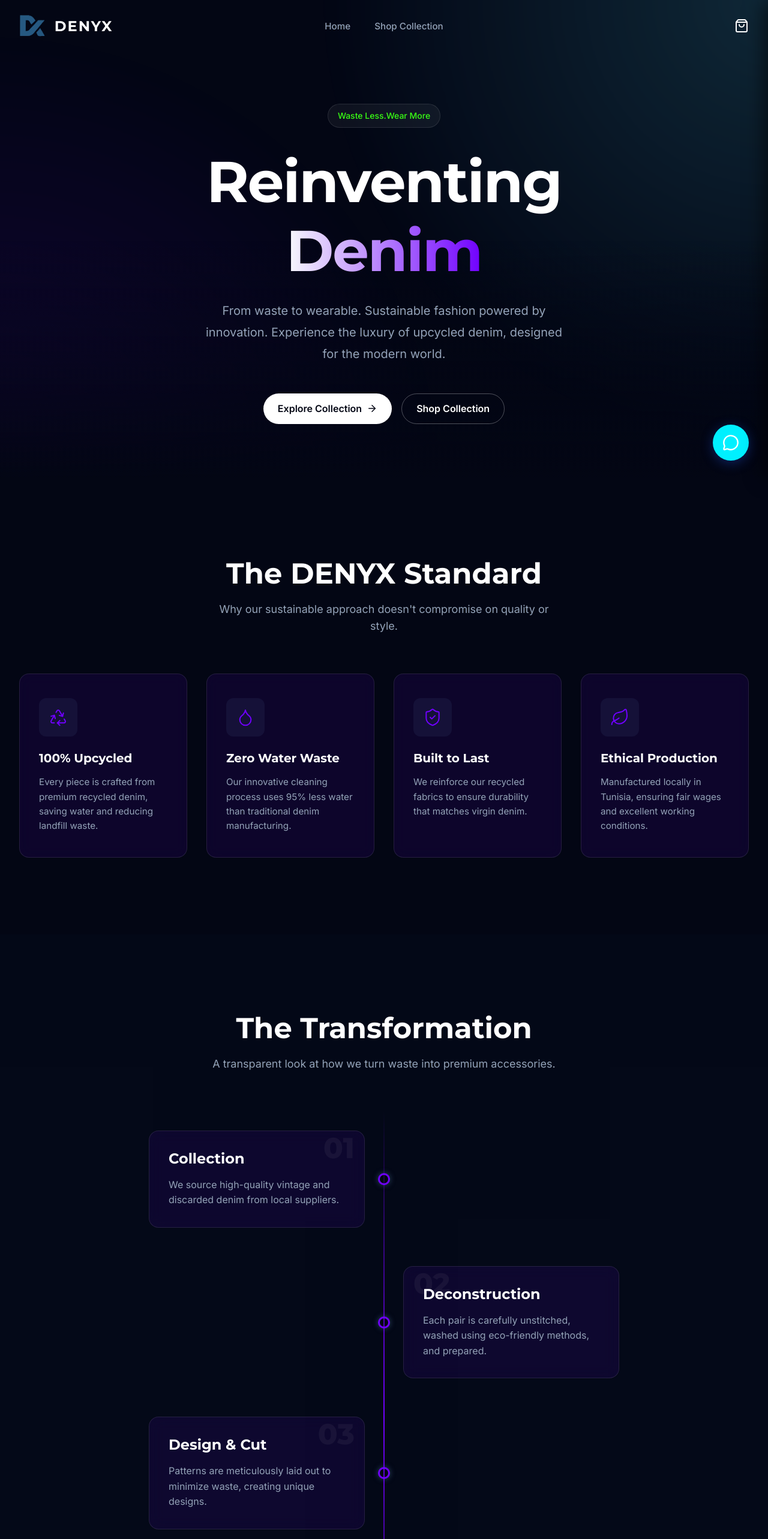
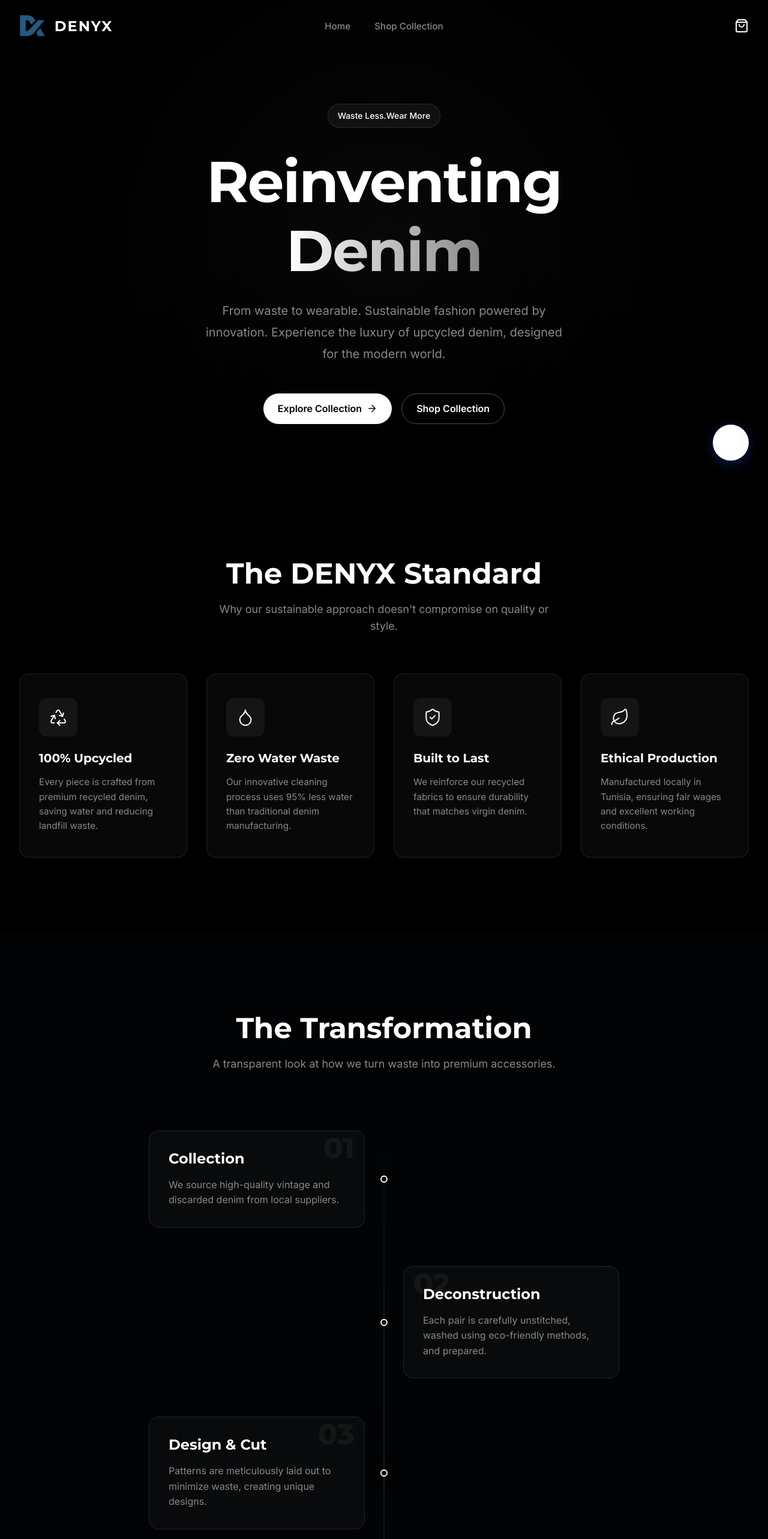
Before and after one commit to TankoDevs/denyx, a React (Vite) app: page / in a window 1280 px wide. Shown: the top 2566 px of the page at 60% size. Built offline with nearby package versions, Linux system fonts and the light colour scheme.

Commit message:
Simplify all site colors to futuristic minimalist black/white theme

```diff
--- a/src/components/CTA.css
+++ b/src/components/CTA.css
@@ -8,8 +8,8 @@
   border-radius: 24px;
   text-align: center;
   overflow: hidden;
-  background: linear-gradient(135deg, rgba(40, 91, 131, 0.2), rgba(27, 58, 104, 0.4));
-  border: 1px solid rgba(86, 125, 166, 0.3);
+  background: rgba(255, 255, 255, 0.02);
+  border: 1px solid rgba(255, 255, 255, 0.1);
 }
 
 .cta-content {
@@ -37,31 +37,7 @@
   justify-content: center;
 }
 
-.cta-shape {
-  position: absolute;
-  border-radius: 50%;
-  filter: blur(80px);
-  z-index: 1;
-  pointer-events: none;
-}
-
-.cta-shape-1 {
-  width: 300px;
-  height: 300px;
-  background: var(--color-secondary-blue);
-  top: -100px;
-  left: -100px;
-  opacity: 0.3;
-}
-
-.cta-shape-2 {
-  width: 400px;
-  height: 400px;
-  background: var(--color-primary-light);
-  bottom: -150px;
-  right: -100px;
-  opacity: 0.2;
-}
+/* Removed cta-shapes */
 
 @media (max-width: 640px) {
   .cta-container {
--- a/src/components/CartSidebar.css
+++ b/src/components/CartSidebar.css
@@ -117,7 +117,7 @@
 }
 
 .cart-item-price {
-  color: var(--color-accent-beige);
+  color: var(--color-text-main);
   font-weight: 600;
   margin-bottom: auto;
 }
@@ -164,7 +164,7 @@
 .cart-footer {
   padding: 1.5rem;
   border-top: 1px solid rgba(255, 255, 255, 0.1);
-  background: rgba(11, 19, 33, 0.8);
+  background: var(--color-bg-base);
 }
 
 .cart-total {
--- a/src/components/Features.css
+++ b/src/components/Features.css
@@ -36,14 +36,13 @@
 
 .feature-card:hover {
   transform: translateY(-8px);
-  box-shadow: var(--shadow-glow);
-  border-color: rgba(255, 255, 255, 0.2);
+  border-color: rgba(255, 255, 255, 0.3);
 }
 
 .feature-icon {
-  color: var(--color-secondary-blue);
+  color: var(--color-text-main);
   margin-bottom: 1.5rem;
-  background: rgba(86, 125, 166, 0.1);
+  background: rgba(255, 255, 255, 0.05);
   padding: 1rem;
   border-radius: 12px;
   display: inline-flex;
--- a/src/components/Footer.css
+++ b/src/components/Footer.css
@@ -1,5 +1,5 @@
 .footer {
-  background-color: #05080f; /* Even darker than base background */
+  background-color: var(--color-bg-base);
   padding-top: 5rem;
   border-top: 1px solid rgba(255, 255, 255, 0.05);
 }
@@ -45,7 +45,8 @@
 }
 
 .social-link:hover {
-  background: var(--color-secondary-blue);
+  background: var(--color-text-main);
+  color: var(--color-bg-base);
   transform: translateY(-3px);
 }
 
@@ -70,7 +71,7 @@
 }
 
 .footer-links a:hover {
-  color: var(--color-accent-beige);
+  color: var(--color-text-main);
 }
 
 .footer-bottom {
--- a/src/components/Hero.css
+++ b/src/components/Hero.css
@@ -14,11 +14,8 @@
   left: 0;
   width: 100%;
   height: 100%;
-  background: radial-gradient(circle at top right, var(--color-primary-light), transparent 50%),
-              radial-gradient(circle at bottom left, var(--color-secondary-blue), transparent 50%);
-  opacity: 0.15;
+  background: radial-gradient(circle at center, rgba(255, 255, 255, 0.03), transparent 70%);
   z-index: -2;
-  animation: bgShift 20s ease-in-out infinite alternate;
 }
 
 @keyframes bgShift {
@@ -57,9 +54,8 @@
   border-radius: 9999px;
   font-size: 0.875rem;
   font-weight: 500;
-  color: var(--color-accent-beige);
+  color: var(--color-text-main);
   margin-bottom: 2rem;
-  backdrop-filter: var(--blur-md);
 }
 
 .hero-title {
@@ -70,7 +66,7 @@
 }
 
 .text-gradient {
-  background: linear-gradient(to right, #F8FAFC, var(--color-secondary-blue));
+  background: linear-gradient(to right, #FFFFFF, #888888);
   -webkit-background-clip: text;
   -webkit-text-fill-color: transparent;
   background-clip: text;
--- a/src/components/NavBar.css
+++ b/src/components/NavBar.css
@@ -70,7 +70,7 @@
   height: 2px;
   bottom: -4px;
   left: 0;
-  background-color: var(--color-accent-beige);
+  background-color: var(--color-text-main);
   transition: var(--transition-smooth);
 }
 
@@ -115,8 +115,8 @@
   position: absolute;
   top: -8px;
   right: -8px;
-  background-color: var(--color-accent-beige);
-  color: var(--color-primary-dark);
+  background-color: var(--color-text-main);
+  color: var(--color-bg-base);
   font-size: 0.75rem;
   font-weight: 700;
   width: 20px;
@@ -133,5 +133,5 @@
 }
 
 .cart-toggle-btn:hover {
-  color: var(--color-accent-beige);
+  color: var(--color-text-muted);
 }
--- a/src/components/Process.css
+++ b/src/components/Process.css
@@ -15,8 +15,8 @@
   top: 0;
   bottom: 0;
   left: 50%;
-  width: 2px;
-  background: linear-gradient(to bottom, transparent, var(--color-secondary-blue), transparent);
+  width: 1px;
+  background: linear-gradient(to bottom, transparent, rgba(255, 255, 255, 0.2), transparent);
   transform: translateX(-50%);
   z-index: 1;
 }
@@ -62,20 +62,18 @@
   position: absolute;
   top: 50%;
   left: 50%;
-  width: 20px;
-  height: 20px;
+  width: 12px;
+  height: 12px;
   background: var(--color-bg-base);
-  border: 3px solid var(--color-secondary-blue);
+  border: 2px solid var(--color-text-main);
   border-radius: 50%;
   transform: translate(-50%, -50%);
   z-index: 3;
-  box-shadow: 0 0 10px rgba(86, 125, 166, 0.5);
   transition: var(--transition-smooth);
 }
 
 .process-step:hover .process-dot {
-  background: var(--color-secondary-blue);
-  box-shadow: 0 0 20px rgba(86, 125, 166, 0.8);
+  background: var(--color-text-main);
 }
 
 .process-number {
--- a/src/components/Products.css
+++ b/src/components/Products.css
@@ -46,7 +46,7 @@
   left: 0;
   width: 100%;
   height: 100%;
-  background: rgba(11, 19, 33, 0.4);
+  background: rgba(0, 0, 0, 0.6);
   display: flex;
   align-items: center;
   justify-content: center;
@@ -79,7 +79,7 @@
   font-size: 0.8rem;
   text-transform: uppercase;
   letter-spacing: 1px;
-  color: var(--color-secondary-blue);
+  color: var(--color-text-muted);
   margin-bottom: 0.5rem;
   font-weight: 600;
 }
@@ -93,6 +93,6 @@
 
 .product-price {
   font-size: 1rem;
-  color: var(--color-accent-beige);
+  color: var(--color-text-main);
   font-weight: 500;
 }
--- a/src/components/TradeIn.css
+++ b/src/components/TradeIn.css
@@ -8,24 +8,10 @@
   grid-template-columns: 1fr 1fr;
   gap: 4rem;
   padding: 4rem;
-  background: linear-gradient(145deg, rgba(10, 15, 28, 0.8), rgba(29, 78, 216, 0.15));
-  border: 1px solid rgba(59, 130, 246, 0.3);
-  box-shadow: 0 0 30px rgba(29, 78, 216, 0.15), inset 0 0 20px rgba(59, 130, 246, 0.05);
+  background: var(--color-bg-base);
+  border: 1px solid rgba(255, 255, 255, 0.1);
   position: relative;
   overflow: hidden;
-}
-
-.trade-in-wrapper::before {
-  content: '';
-  position: absolute;
-  top: -20%;
-  right: -10%;
-  width: 400px;
-  height: 400px;
-  background: radial-gradient(circle, rgba(59, 130, 246, 0.25) 0%, transparent 70%);
-  filter: blur(40px);
-  z-index: 0;
-  pointer-events: none;
 }
 
 .trade-in-content {
@@ -39,15 +25,14 @@
 .trade-in-badge {
   display: inline-block;
   padding: 0.5rem 1.2rem;
-  background: rgba(59, 130, 246, 0.15);
-  color: var(--color-primary-light);
-  border: 1px solid rgba(59, 130, 246, 0.3);
+  background: rgba(255, 255, 255, 0.05);
+  color: var(--color-text-main);
+  border: 1px solid rgba(255, 255, 255, 0.1);
   border-radius: 9999px;
   font-size: 0.85rem;
   font-weight: 700;
   margin-bottom: 1.5rem;
   width: fit-content;
-  box-shadow: 0 0 15px rgba(59, 130, 246, 0.2);
   letter-spacing: 1px;
   text-transform: uppercase;
 }
@@ -76,7 +61,7 @@
   display: flex;
   align-items: center;
   gap: 1.25rem;
-  background: rgba(255, 255, 255, 0.03);
+  background: rgba(255, 255, 255, 0.02);
   padding: 1.25rem;
   border-radius: 16px;
   border: 1px solid rgba(255, 255, 255, 0.05);
@@ -85,38 +70,20 @@
   overflow: hidden;
 }
 
-.step-item::before {
-  content: '';
-  position: absolute;
-  left: 0;
-  top: 0;
-  height: 100%;
-  width: 4px;
-  background: var(--color-primary-main);
-  box-shadow: 0 0 15px var(--color-primary-main);
-  opacity: 0;
-  transition: opacity 0.3s ease;
-}
-
 .step-item:hover {
-  background: rgba(255, 255, 255, 0.08);
-  transform: translateX(10px);
-  border-color: rgba(255, 255, 255, 0.1);
-}
-
-.step-item:hover::before {
-  opacity: 1;
+  background: rgba(255, 255, 255, 0.05);
+  border-color: rgba(255, 255, 255, 0.15);
 }
 
 .step-icon {
-  background: linear-gradient(135deg, var(--color-primary-main), var(--color-primary-light));
-  color: #000;
+  background: rgba(255, 255, 255, 0.05);
+  color: var(--color-text-main);
   padding: 1rem;
   border-radius: 14px;
   display: flex;
   align-items: center;
   justify-content: center;
-  box-shadow: 0 0 20px var(--color-primary-main);
+  border: 1px solid rgba(255, 255, 255, 0.1);
   position: relative;
   z-index: 1;
   flex-shrink: 0;
@@ -136,10 +103,9 @@
 
 /* Form / Calculator Side */
 .trade-in-calculator {
-  background: rgba(10, 15, 28, 0.7);
+  background: rgba(255, 255, 255, 0.02);
   padding: 2.5rem;
-  border: 1px solid rgba(59, 130, 246, 0.4);
-  box-shadow: 0 8px 32px rgba(0, 0, 0, 0.5), 0 0 20px rgba(59, 130, 246, 0.15);
+  border: 1px solid rgba(255, 255, 255, 0.1);
   border-radius: 16px;
   position: relative;
   z-index: 1;
@@ -178,21 +144,19 @@
 .form-input {
   width: 100%;
   padding: 1rem;
-  background: rgba(0, 0, 0, 0.3);
-  border: 1px solid rgba(59, 130, 246, 0.3);
+  background: rgba(255, 255, 255, 0.02);
+  border: 1px solid rgba(255, 255, 255, 0.1);
   border-radius: 8px;
   color: var(--color-text-main);
   font-family: var(--font-body);
   font-size: 1rem;
   transition: all 0.3s ease;
-  backdrop-filter: blur(4px);
 }
 
 .form-input:focus {
   outline: none;
-  border-color: var(--color-primary-light);
-  box-shadow: 0 0 15px rgba(59, 130, 246, 0.4);
-  background: rgba(29, 78, 216, 0.1);
+  border-color: var(--color-text-main);
+  background: rgba(255, 255, 255, 0.05);
 }
 
 .form-input option {
@@ -219,9 +183,8 @@
 .estimate-amount {
   font-size: 2.2rem;
   font-weight: 800;
-  color: var(--color-accent-beige);
+  color: var(--color-text-main);
   font-family: var(--font-heading);
-  text-shadow: 0 0 15px var(--color-accent-beige), 0 0 30px var(--color-accent-beige);
   transition: all 0.3s ease;
 }
 
@@ -237,18 +200,18 @@
 }
 
 .trade-in-calculator .btn-primary {
-  background: linear-gradient(90deg, var(--color-primary-main), var(--color-primary-light));
+  background: var(--color-text-main);
+  color: var(--color-bg-base);
   border: none;
   font-weight: 700;
   letter-spacing: 0.5px;
   text-transform: uppercase;
   padding: 1rem;
-  box-shadow: 0 4px 15px rgba(29, 78, 216, 0.4);
   transition: all 0.3s ease;
 }
 
 .trade-in-calculator .btn-primary:hover:not(:disabled) {
-  box-shadow: 0 0 20px rgba(59, 130, 246, 0.7);
+  background: #E5E5E5;
   transform: translateY(-2px);
 }
 
--- a/src/index.css
+++ b/src/index.css
@@ -1,19 +1,19 @@
 @import url('https://fonts.googleapis.com/css2?family=Inter:wght@400;500;600&family=Montserrat:wght@500;600;700;800&display=swap');
 
 :root {
-  /* Catchy Vibrant Futuristic Colors */
-  --color-primary-dark: #02040A;
-  --color-primary-main: #00F0FF; /* Neon Cyan */
-  --color-primary-light: #59E8FF;
-  --color-secondary-blue: #7000FF; /* Electric Purple */
-  --color-accent-taupe: #8B5CF6;
-  --color-accent-beige: #39FF14; /* Neon Green */
+  /* Futuristic Minimalist Colors */
+  --color-primary-dark: #000000;
+  --color-primary-main: #FFFFFF;
+  --color-primary-light: #E5E5E5;
+  --color-secondary-blue: #3B82F6;
+  --color-accent-taupe: #333333;
+  --color-accent-beige: #3B82F6;
 
   --color-text-main: #FFFFFF;
-  --color-text-muted: #94A3B8;
+  --color-text-muted: #888888;
 
-  --color-bg-base: #030614;
-  --color-bg-card: rgba(112, 0, 255, 0.1);
+  --color-bg-base: #000000;
+  --color-bg-card: rgba(255, 255, 255, 0.03);
 
   /* Typography */
   --font-heading: 'Montserrat', sans-serif;
```
